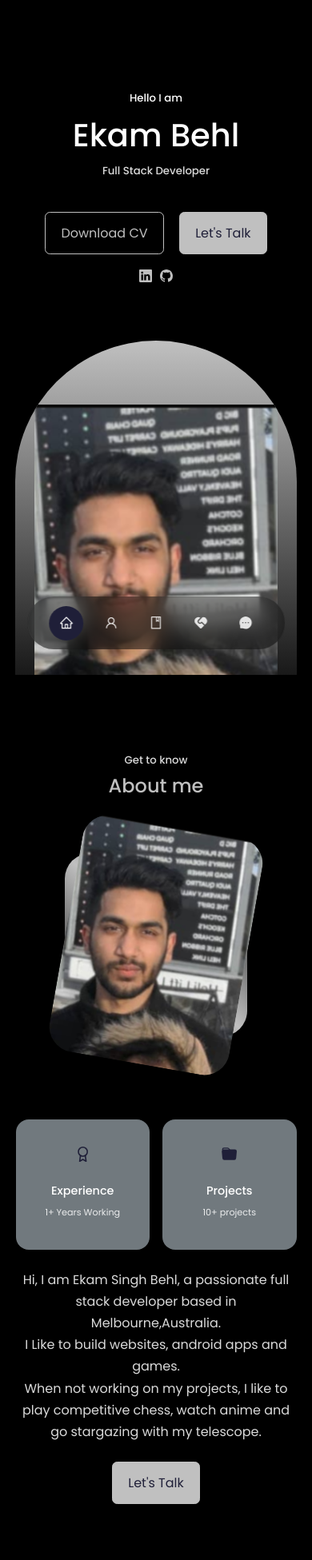
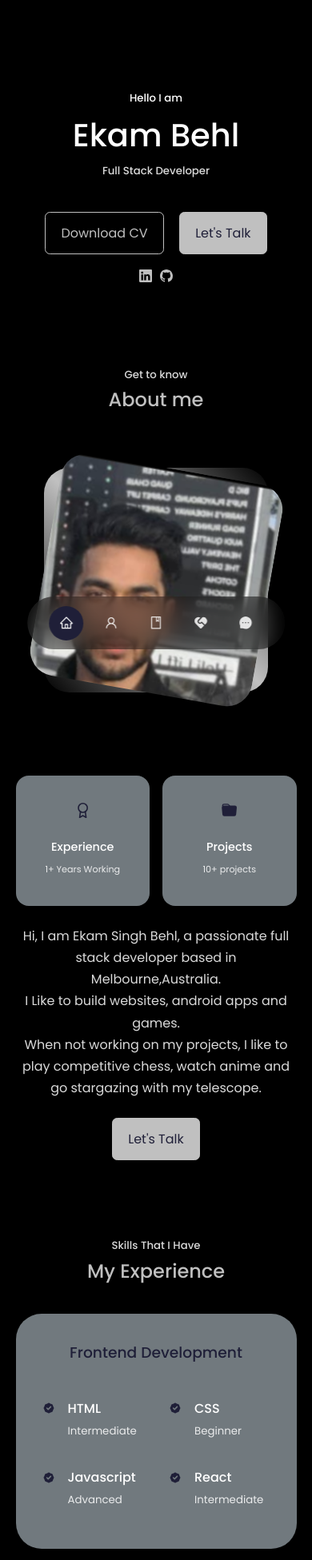
Before and after one commit to EkamBehl/My_Portfolio, a React (Create React App) app: page / in a window 390 px wide. Shown: the top 1951 px of the page at 80% size. Built offline with nearby package versions, Linux system fonts and the light colour scheme.

Commit message:
changed stuff

```diff
--- a/src/components/about/About.css
+++ b/src/components/about/About.css
@@ -4,7 +4,7 @@
     gap: 15%;
 }
 .about__me{
-   width:100%;
+   width:80%;
    aspect-ratio: 1/1;
    border-radius: 2rem;
    background:linear-gradient(45deg,transparent,var(--color-primary),transparent);
@@ -12,6 +12,8 @@
    place-items: center;
 }
 .about__me-img{
+    width: 100%;
+    height: 100%;
     border-radius: 2rem;
     overflow: hidden;
     transform: rotate(10deg);
@@ -64,8 +66,9 @@
 
     }
     .about__me{
-        width:50%;
+        width:100%;
         margin:2rem auto 4rem;
+
     }
     .about__content p{
         margin:1rem 0 1.5rem;
@@ -74,7 +77,7 @@
 }
 @media screen and (max-width:600px) {
     .about__me{
-     width:65%;
+     width:80%;
      margin:2rem auto 4rem;
 
 
--- a/src/components/experience/Experience.jsx
+++ b/src/components/experience/Experience.jsx
@@ -23,7 +23,7 @@ const Experience = () => {
               <HiBadgeCheck className='experience__details-icon'/>
               <div>
                 <h4>CSS</h4>
-                <small className='text-light'>Intermediate</small>
+                <small className='text-light'>Beginner</small>
 
               </div>
 
@@ -32,7 +32,7 @@ const Experience = () => {
               <HiBadgeCheck className='experience__details-icon'/>
               <div>
                 <h4>Javascript</h4>
-                <small className='text-light'>Intermediate</small>
+                <small className='text-light'>Advanced</small>
 
               </div>
 
@@ -57,7 +57,7 @@ const Experience = () => {
               <HiBadgeCheck className='experience__details-icon'/>
               <div>
                 <h4>Node.js</h4>
-                <small className='text-light'>Intermediate</small>
+                <small className='text-light'>Beginner</small>
 
               </div>
 
@@ -66,7 +66,7 @@ const Experience = () => {
               <HiBadgeCheck className='experience__details-icon'/>
               <div>
                 <h4>Asp.net Core</h4>
-                <small className='text-light'>Intermediate</small>
+                <small className='text-light'>Advanced</small>
 
               </div>
 
--- a/src/components/header/Header.css
+++ b/src/components/header/Header.css
@@ -1,5 +1,5 @@
 header{
-    height:100vh;
+
     padding-top:7rem;
     overflow: hidden;
 }
@@ -18,33 +18,22 @@ header{
 .header__socials{
 
     display:flex;
-    flex-direction: column;
+
     gap:0.6rem;
     align-items: center;
-    position: absolute;
+
+    justify-content: center;
+    margin-top: 2rem;
 
 
     /*==============LOCATION=============*/
-    left: 0;
-    bottom :4rem;
+
 }
 
-.me{
-    background: linear-gradient(var(--color-primary),transparent);
-    width: 22rem;
-    height: 30rem;
-    position: absolute;
-    left:calc(50% - 11rem);
-    margin-top: 4rem;
-    border-radius: 4rem;
-    border-radius: 12rem 12rem 0 0;
-    overflow: hidden;
-    padding: 5rem 1.5rem 1.5rem 1.5rem;
 
-}
 @media screen and (max-width: 1024px) {
     header{
-        height:68vh;
+        height:auto;
     }
 
 }
@@ -55,15 +44,12 @@ header{
       position: relative;
       margin-top: 1rem;
 
-      bottom: auto;
+
       justify-content: center;
       align-self: center;
 
 
     }
-    header{
-        height:100vh;
-       }
 
 
 }
--- a/src/components/header/Header.jsx
+++ b/src/components/header/Header.jsx
@@ -12,9 +12,7 @@ const Header = () => {
         <h5 className='text-light'>Full Stack Developer</h5>
         <CTA/>
         <Socials/>
-        <div className="me">
-          <img src={myImage} alt='me'></img>
-        </div>
+
 
       </div>
     </header>
```
Also changed, not shown: package.json (+8 -4 lines), 1 other file (tests, documents, lock files or other folders).
